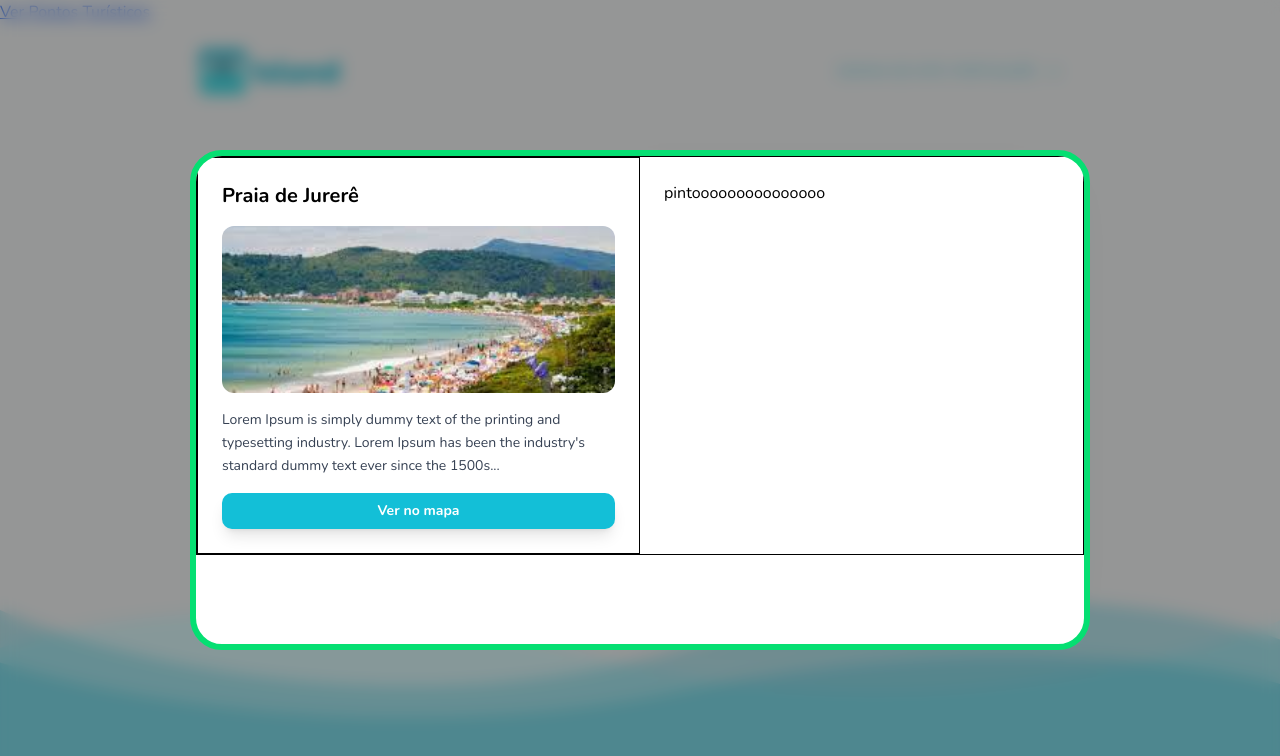
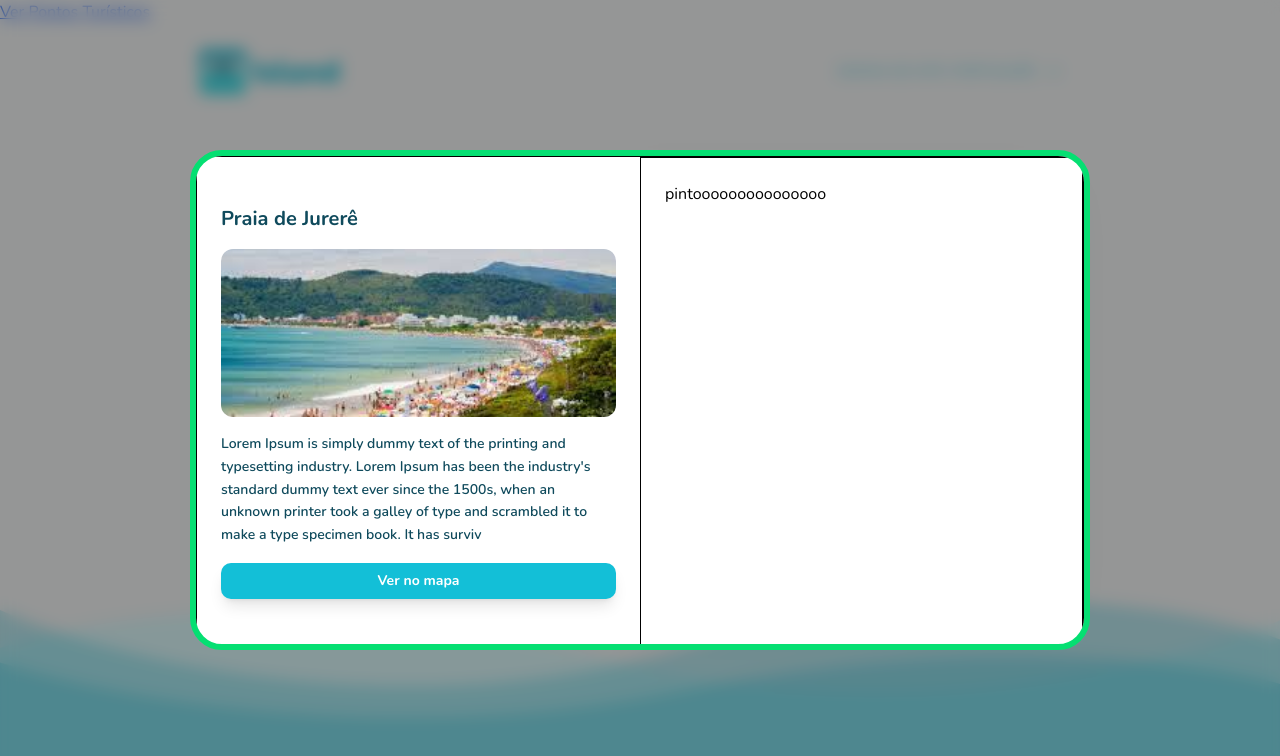
Before and after one commit to DarlanHildebrando/frontend-hackathon, a Next.js app: page /login in a window 1280 px wide. Both pictures are taken after a click on the button "Ver Pontos Turísticos". Shown: the top 756 px of the page. Built offline with nearby package versions, Linux system fonts and the light colour scheme.

Commit message:
wip: modal pontos turisticos

```diff
--- a/package.json
+++ b/package.json
@@ -9,11 +9,7 @@
     "lint": "eslint"
   },
   "dependencies": {
-<<<<<<< HEAD
-    "@radix-ui/react-dialog": "^1.1.15",
-=======
     "@radix-ui/react-accordion": "^1.2.12",
->>>>>>> 8980bf47439bed414ebb9d129d2ec6870b5aa036
     "@radix-ui/react-slot": "^1.2.4",
     "class-variance-authority": "^0.7.1",
     "clsx": "^2.1.1",
--- a/src/app/globals.css
+++ b/src/app/globals.css
@@ -56,7 +56,7 @@
   --color-azul-900: #053345;
   --font-nunito: var(--font-nunito);
 
-  --colorAzulFont: var(--font-color-primary);
+  --color-quatro: var(--quatro);
 
 }
 
@@ -67,7 +67,7 @@
   --background-input: #ECFEFF;
   --secondary: #13BFD7;
   --tertiary: #1F9FC0;
-  --font-color-primary: #0F4A5C;
+  --quatro: #0F4A5C;
 
   /* --radius: 0.625rem;
 
--- a/src/app/login/page.tsx
+++ b/src/app/login/page.tsx
@@ -3,7 +3,7 @@
 import { ModalPontosTuristicosDiv } from '@/components/ModalPontosTuristicos';
 import { Button } from '@/components/ui/button'
 import { Input } from '@/components/ui/input'
-import { useRouter } from 'next/router';
+import { useRouter } from 'next/navigation';
 import { useState } from 'react';
 
 export default function page() {
--- a/src/components/ModalPontosTuristicos.tsx
+++ b/src/components/ModalPontosTuristicos.tsx
@@ -43,8 +43,8 @@ export function ModalPontosTuristicosDiv({
             >
                 <div className="border flex">
                     {/* LADO ESQUERDO */}
-                    <div className="p-6 border w-1/2 space-y-4">
-                        <h2 className="text-xl font-bold text-color-azul-900">Praia de Jurerê</h2>
+                    <div className="p-6 py-12 w-1/2 h-[500px] space-y-4 justify-center items-center">
+                        <h2 className="text-xl font-bold text-quatro">Praia de Jurerê</h2>
 
                         <img
                             src="./elementos_temporarios/jurere.svg"
@@ -52,10 +52,8 @@ export function ModalPontosTuristicosDiv({
                             className="rounded-xl"
                         />
 
-                        <p className="text-gray-700 text-sm leading-relaxed">
-                            Lorem Ipsum is simply dummy text of the printing and typesetting
-                            industry. Lorem Ipsum has been the industry's standard dummy text ever
-                            since the 1500s...
+                        <p className="text-quatro font-semibold text-sm leading-relaxed">
+                            Lorem Ipsum is simply dummy text of the printing and typesetting industry. Lorem Ipsum has been the industry's standard dummy text ever since the 1500s, when an unknown printer took a galley of type and scrambled it to make a type specimen book. It has surviv
                         </p>
 
                         <Button variant="primary">
@@ -64,7 +62,7 @@ export function ModalPontosTuristicosDiv({
                     </div>
 
                     {/* LADO DIREITO — CHAT */}
-                    <div className="w-1/2 p-6">
+                    <div className="w-1/2 p-6 border">
                         pintooooooooooooooo
                     </div>
                 </div>
```
Also changed, not shown: 1 other file (tests, documents, lock files or other folders).
